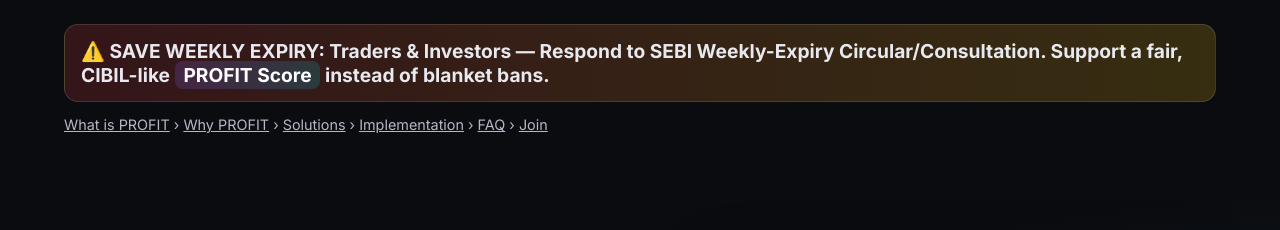
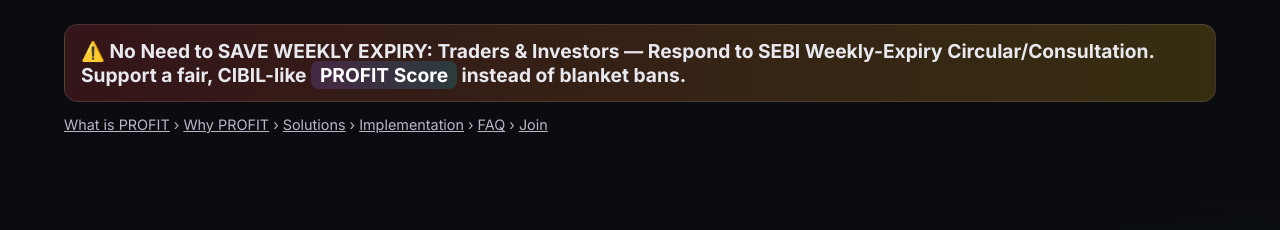
Before and after one commit to ExpressTree/twolineswisdom, a plain HTML site: page No Need to SAVE WEEKLY EXPIRY - PROFIT Score for Traders - SEBI Should Start Something Else - TwoLinesClub – Jack Sparrow.html in a window 1280 px wide. Shown: the top 230 px of the page. Drawn offline with Linux system fonts and the light colour scheme.

Commit message:
Update No Need to SAVE WEEKLY EXPIRY - PROFIT Score for Traders - SEBI Should Start Something Else - TwoLinesClub – Jack Sparrow.html
Errors Fixex

```diff
--- a/No Need to SAVE WEEKLY EXPIRY - PROFIT Score for Traders - SEBI Should Start Something Else - TwoLinesClub – Jack Sparrow.html
+++ b/No Need to SAVE WEEKLY EXPIRY - PROFIT Score for Traders - SEBI Should Start Something Else - TwoLinesClub – Jack Sparrow.html
@@ -5,7 +5,7 @@
   <meta http-equiv="x-ua-compatible" content="ie=edge" />
   <meta name="viewport" content="width=device-width,initial-scale=1" />
 
-  <title>SAVE WEEKLY EXPIRY | PROFIT — The CIBIL-like Score for Traders & Investors | TwoLinesClub – Jack Sparrow</title>
+  <title>No need to SAVE WEEKLY EXPIRY | PROFIT — The CIBIL-like Score for Traders & Investors | TwoLinesClub – Jack Sparrow</title>
   <meta name="description" content="PROFIT is your CIBIL-like score for trading and investing. A fair, transparent benchmark linking access and leverage to discipline and performance—an alternative to blanket weekly-expiry bans. Join TwoLinesClub – Jack Sparrow." />
   <meta name="keywords" content="CIBIL for traders, trader score India, profitability score, SEBI weekly expiry ban, save weekly expiry, Nifty weekly options, BankNifty options, TwoLinesClub, Jack Sparrow" />
   <link rel="canonical" href="https://example.com/profit-index.html" />
@@ -107,7 +107,7 @@
   <header class="container">
     <!-- Bold SEO/Intent Banner -->
     <div class="banner" aria-label="Save Weekly Expiry Header">
-      <b>⚠️ SAVE WEEKLY EXPIRY: Traders & Investors — Respond to SEBI Weekly-Expiry Circular/Consultation. Support a fair, CIBIL-like <span class="highlight">PROFIT Score</span> instead of blanket bans.</b>
+      <b>⚠️ No Need to SAVE WEEKLY EXPIRY: Traders & Investors — Respond to SEBI Weekly-Expiry Circular/Consultation. Support a fair, CIBIL-like <span class="highlight">PROFIT Score</span> instead of blanket bans.</b>
     </div>
 
     <nav class="breadcrumbs" aria-label="Breadcrumb">
```
